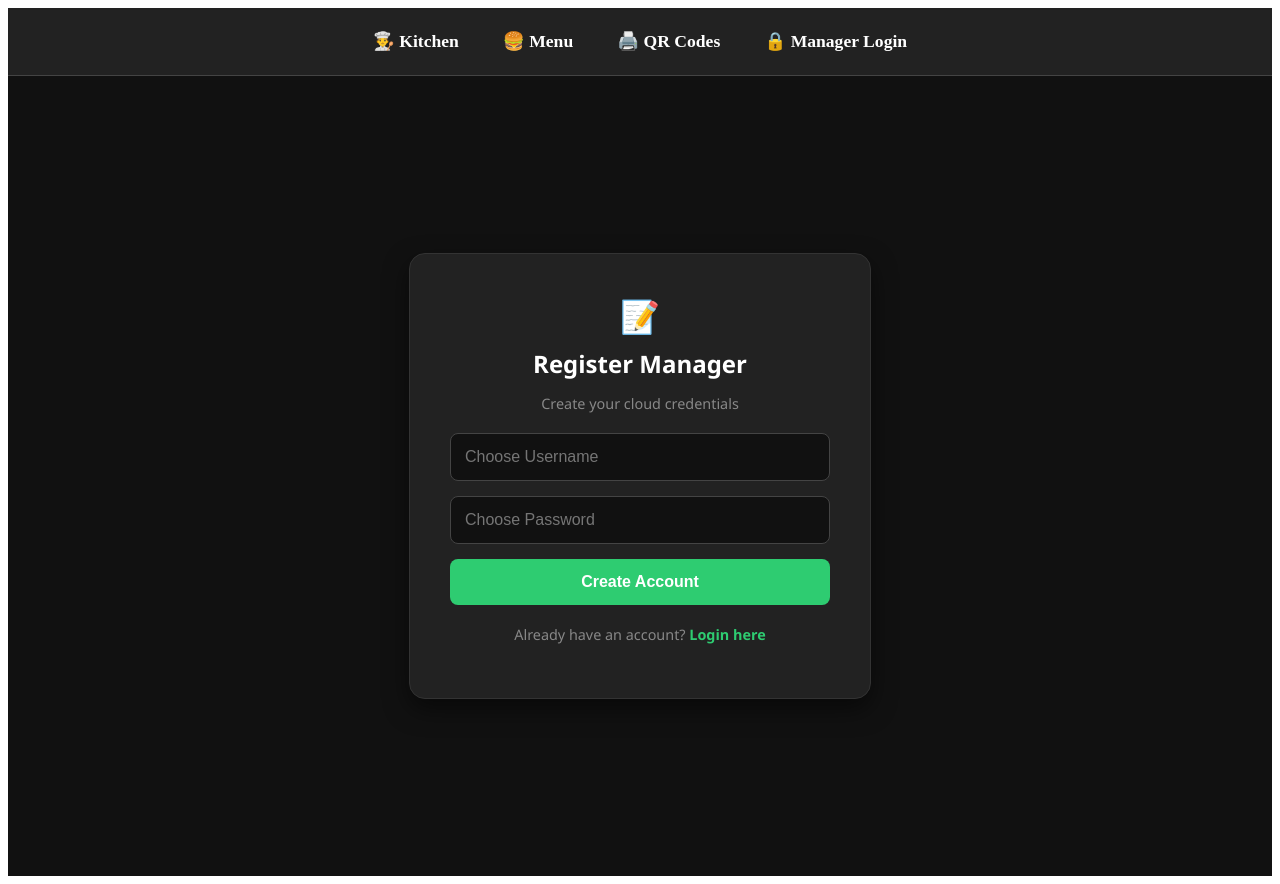
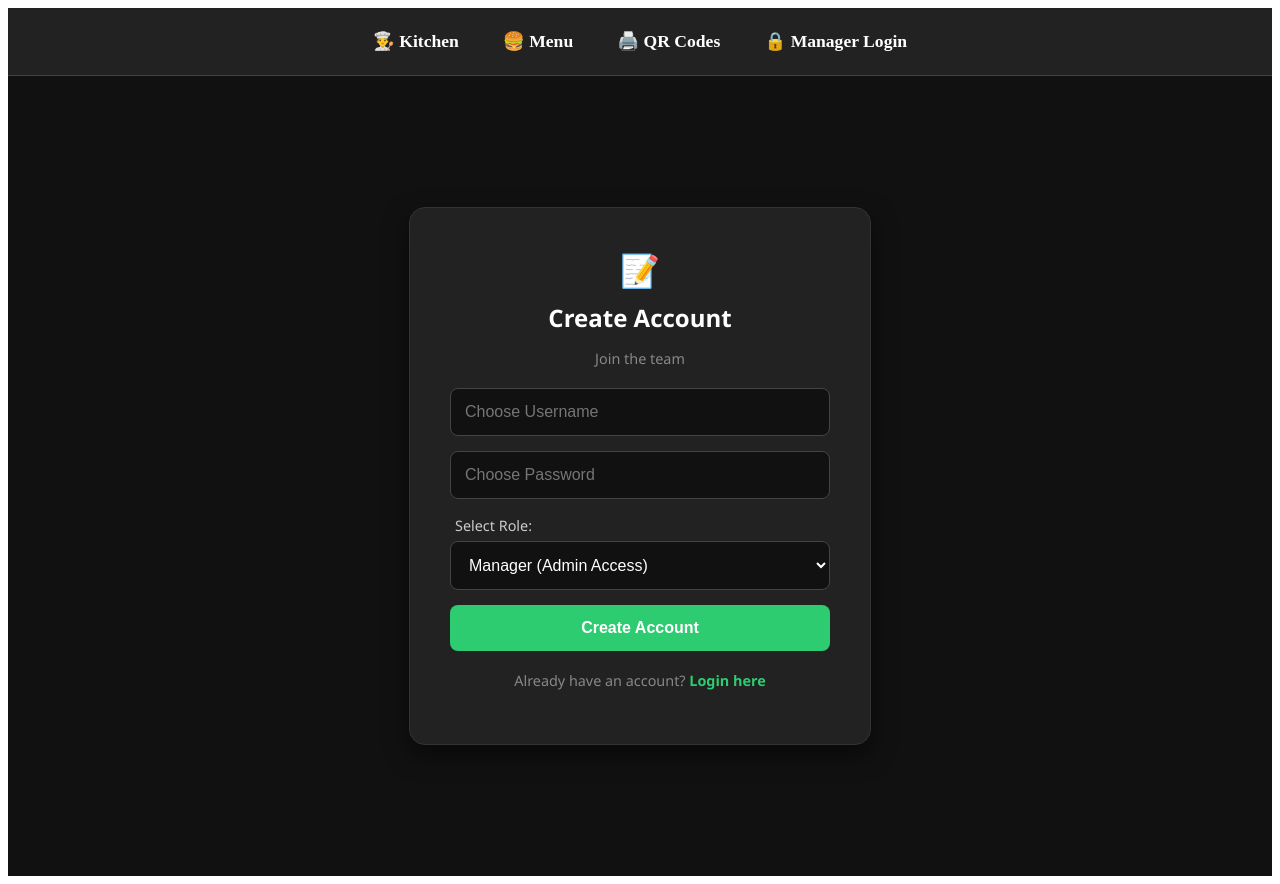
Before and after one commit to ankitakatkar2024/restoscan-Cloud-Kitchen-Load-Management-System, a React app in the folder frontend/: page /signup in a window 1280 px wide. Built offline with nearby package versions, Linux system fonts and the light colour scheme; the HTML template or start-up script is replaced by a standard one.

Commit message:
Fix signup database error with role selector

```diff
--- a/frontend/src/components/Signup.jsx
+++ b/frontend/src/components/Signup.jsx
@@ -2,11 +2,17 @@ import React, { useState } from 'react';
 import { useNavigate, Link } from 'react-router-dom';
 import axios from 'axios';
 
-// ✅ UPDATED: Now pointing to your Cloud Server
+// ✅ Cloud Backend URL
 const API_URL = 'https://restoscan-cloud-kitchen-load-management.onrender.com/api/auth/register';
 
 export default function Signup() {
-  const [formData, setFormData] = useState({ username: '', password: '' });
+  // ✅ Added 'role' to state (Default is 'admin')
+  const [formData, setFormData] = useState({
+    username: '',
+    password: '',
+    role: 'admin'
+  });
+
   const [error, setError] = useState('');
   const [loading, setLoading] = useState(false);
   const navigate = useNavigate();
@@ -17,12 +23,14 @@ export default function Signup() {
     setLoading(true);
 
     try {
+      // Now sending username, password, AND role
       const res = await axios.post(API_URL, formData);
       if (res.data.success) {
         alert('✅ Account Created! Please login.');
-        navigate('/login');
+        navigate('/admin-login');
       }
     } catch (err) {
+      console.error(err);
       setError(err.response?.data?.error || 'Registration failed');
     } finally {
       setLoading(false);
@@ -34,11 +42,12 @@ export default function Signup() {
       <div style={styles.card}>
         <div style={{textAlign:'center', marginBottom: 20}}>
             <h1 style={{margin: 0, fontSize:'2em'}}>📝</h1>
-            <h2 style={{color:'white', margin:'10px 0'}}>Register Manager</h2>
-            <p style={{color:'#888', fontSize:'0.9em'}}>Create your cloud credentials</p>
+            <h2 style={{color:'white', margin:'10px 0'}}>Create Account</h2>
+            <p style={{color:'#888', fontSize:'0.9em'}}>Join the team</p>
         </div>
 
         <form onSubmit={handleSubmit} style={{display:'flex', flexDirection:'column', gap:15}}>
+          {/* USERNAME */}
           <input
             placeholder="Choose Username"
             value={formData.username}
@@ -46,6 +55,8 @@ export default function Signup() {
             style={styles.input}
             required
           />
+
+          {/* PASSWORD */}
           <input
             type="password"
             placeholder="Choose Password"
@@ -55,6 +66,19 @@ export default function Signup() {
             required
           />
 
+          {/* ✅ ROLE SELECTOR (Fixes Database Error) */}
+          <div style={{textAlign:'left'}}>
+              <label style={{color:'#ccc', fontSize:'0.9em', marginLeft:'5px'}}>Select Role:</label>
+              <select
+                value={formData.role}
+                onChange={e => setFormData({ ...formData, role: e.target.value })}
+                style={styles.select}
+              >
+                  <option value="admin">Manager (Admin Access)</option>
+                  <option value="kitchen">Kitchen Staff (Chef View)</option>
+              </select>
+          </div>
+
           {error && <div style={styles.error}>{error}</div>}
 
           <button type="submit" style={styles.button} disabled={loading}>
@@ -63,7 +87,7 @@ export default function Signup() {
         </form>
 
         <p style={{textAlign:'center', color:'#888', marginTop: 20, fontSize:'0.9em'}}>
-          Already have an account? <Link to="/login" style={{color:'#2ecc71', textDecoration:'none', fontWeight:'bold'}}>Login here</Link>
+          Already have an account? <Link to="/admin-login" style={{color:'#2ecc71', textDecoration:'none', fontWeight:'bold'}}>Login here</Link>
         </p>
       </div>
     </div>
@@ -98,10 +122,22 @@ const styles = {
     outline: 'none',
     boxSizing: 'border-box'
   },
+  select: {
+    width: '100%',
+    padding: '14px',
+    borderRadius: '8px',
+    border: '1px solid #444',
+    background: '#111',
+    color: 'white',
+    fontSize: '1em',
+    outline: 'none',
+    marginTop: '5px',
+    cursor: 'pointer'
+  },
   button: {
     width: '100%',
     padding: '14px',
-    background: '#2ecc71', // Green for Signup to differentiate from Login
+    background: '#2ecc71',
     color: 'white',
     border: 'none',
     borderRadius: '8px',
```
